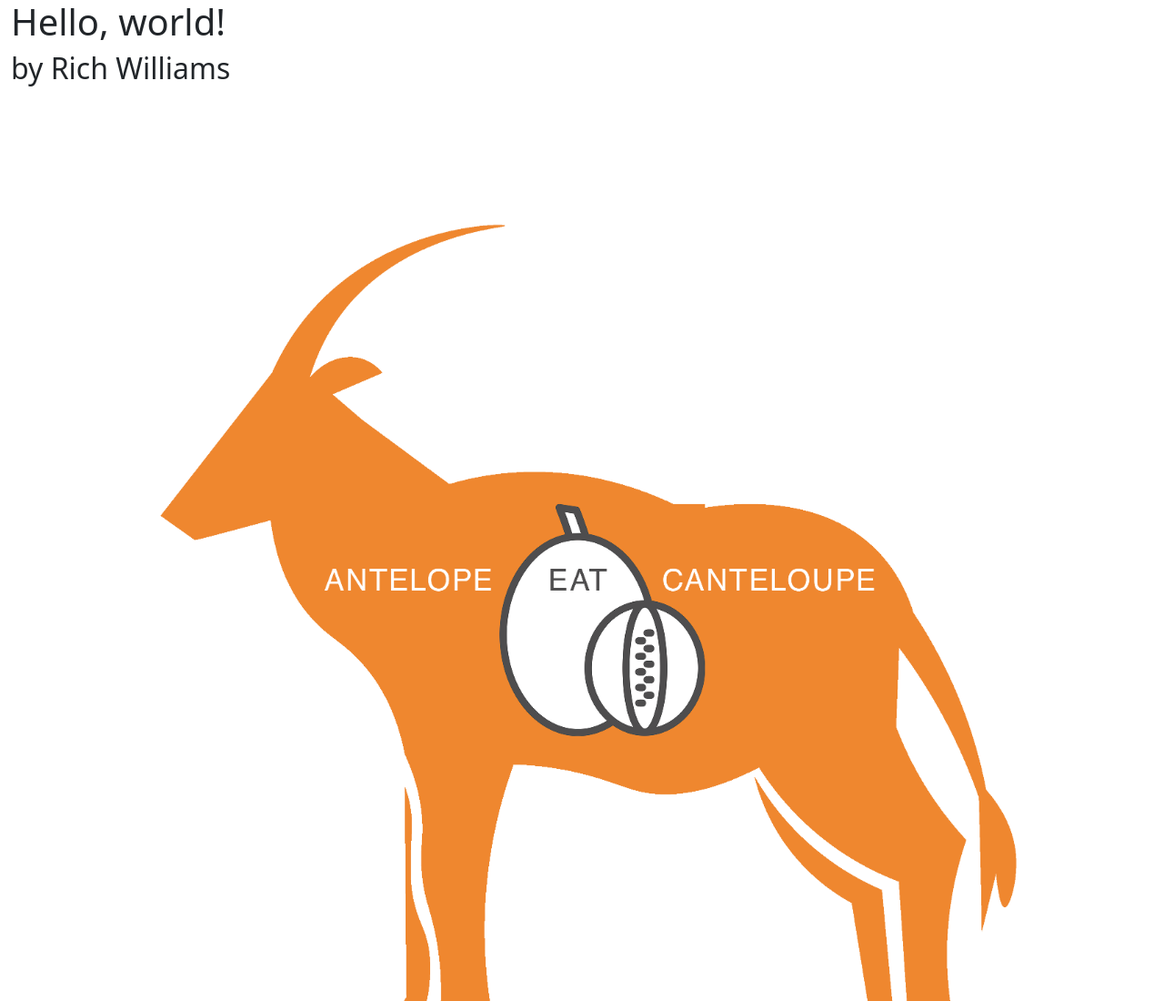
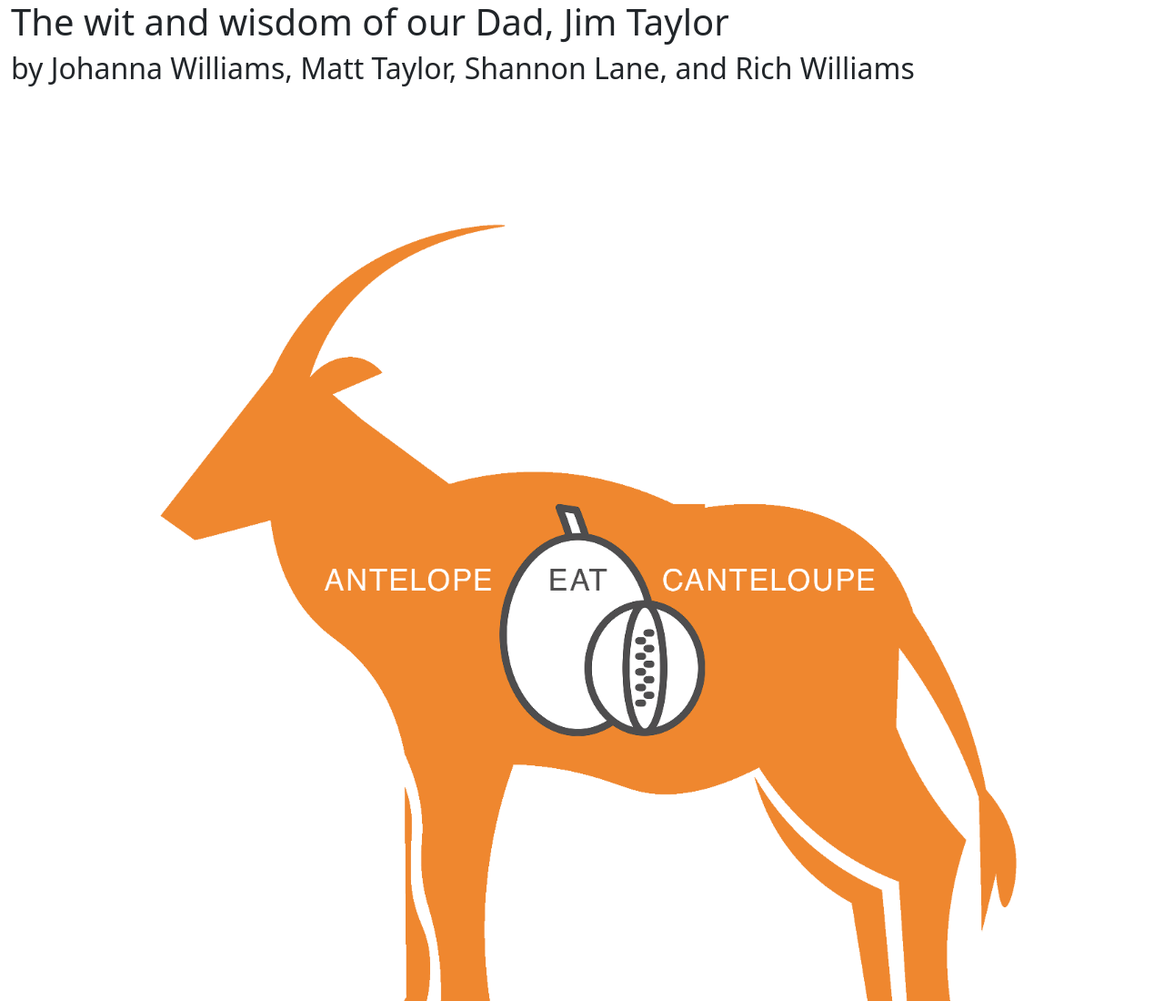
Before and after one commit to dadquotes/dadquotes.github.io, a plain HTML site: page index.html in a window 1280 px wide. Shown: the top 1100 px of the page at 91% size. Drawn offline with nearby package versions, Linux system fonts and the light colour scheme.

Commit message:
Update index.html

```diff
--- a/index.html
+++ b/index.html
@@ -8,8 +8,8 @@
   </head>
   <body>
 <div class="container-fluid">
-     <h1>Hello, world!</h1>
-    <h2>by Rich Williams</h2>
+     <h1>The wit and wisdom of our Dad, Jim Taylor</h1>
+    <h2>by Johanna Williams, Matt Taylor, Shannon Lane, and Rich Williams</h2>
 
 <img src="images/ANTELOPE.png" class="img-fluid" alt="Antelope eat cantaloupe ">
 
```
